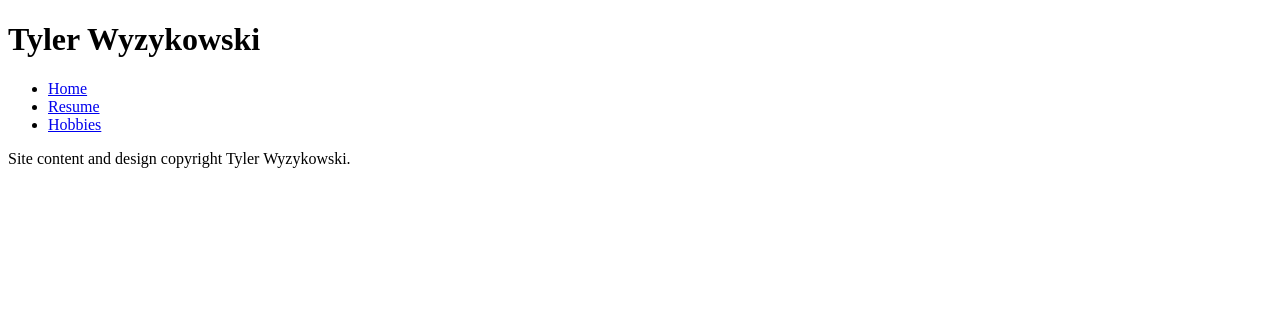
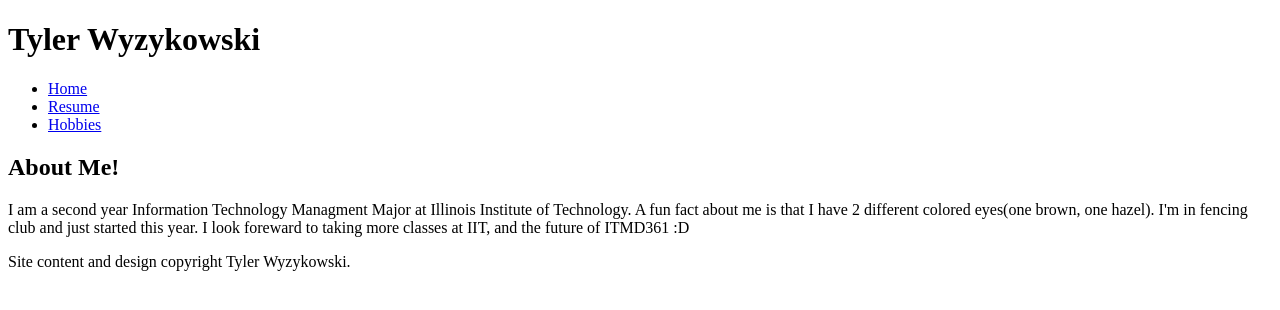
Before and after one commit to Tylwyz/Website, a plain HTML site: page index.html in a window 1280 px wide. Drawn offline with Linux system fonts and the light colour scheme.

Commit message:
Add about me section on Home page

```diff
--- a/index.html
+++ b/index.html
@@ -16,6 +16,14 @@
       </nav>
     </header>
     <main id="content">
+      <article id="about-me">
+        <h2>About Me!</h2>
+        <p>I am a second year Information Technology Managment Major at Illinois Institute of Technology.
+          A fun fact about me is that I have 2 different colored eyes(one brown, one hazel).
+          I'm in fencing club and just started this year.  I look foreward to taking more classes at IIT,
+          and the future of ITMD361 :D
+        </p>
+      </article>
 
     </main>
     <footer id="footer">
```
